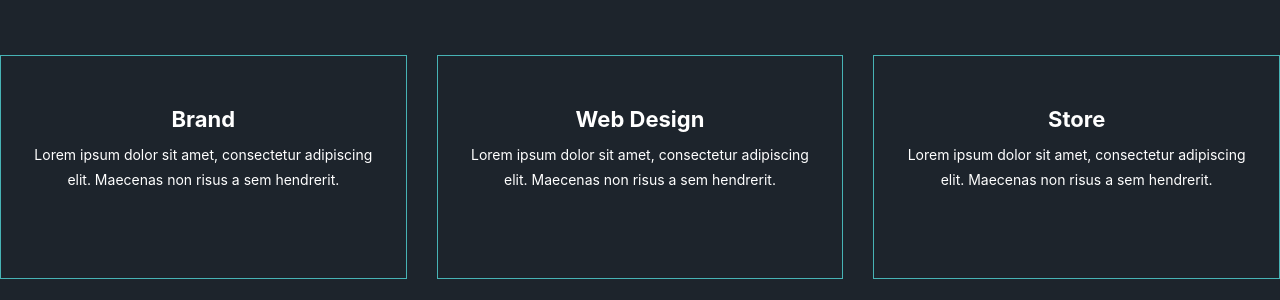
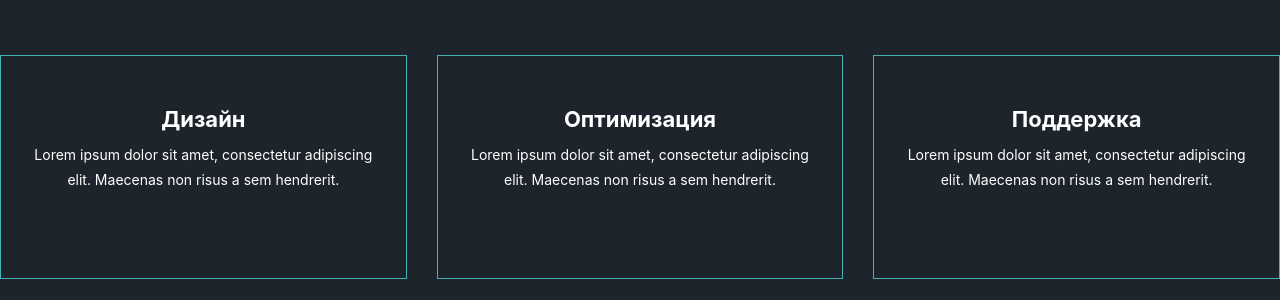
Before and after one commit to Avelinimus/django_web_card, a Django app: page /main/ in a window 1280 px wide. Shown: the part 575-875 px from the top of the page. Run offline with Django 3.2, Linux system fonts and the light colour scheme; data that the repository does not hold is empty; some libraries are stand-ins or nearby versions.

Commit message:
index and styles

```diff
--- a/templates/main_app/index.html
+++ b/templates/main_app/index.html
@@ -30,7 +30,7 @@
                         <i class="fa fa-globe"></i>
                      </div>
                     <div class="service-content">
-                         <h3 class="title">Brand</h3>
+                         <h3 class="title">Дизайн</h3>
                          <p class="description">
                              Lorem ipsum dolor sit amet, consectetur adipiscing elit. Maecenas non risus a sem hendrerit.
                          </p>
@@ -45,7 +45,7 @@
                         <i class="fa fa-rocket"></i>
                     </div>
                     <div class="service-content">
-                        <h3 class="title">Web Design</h3>
+                        <h3 class="title">Оптимизация</h3>
                         <p class="description">
                             Lorem ipsum dolor sit amet, consectetur adipiscing elit. Maecenas non risus a sem hendrerit.
                         </p>
@@ -59,7 +59,7 @@
                         <i class="fa fa-briefcase"></i>
                     </div>
                     <div class="service-content">
-                        <h3 class="title">Store</h3>
+                        <h3 class="title">Поддержка</h3>
                         <p class="description">
                         Lorem ipsum dolor sit amet, consectetur adipiscing elit. Maecenas non risus a sem hendrerit.
                         </p>
```
